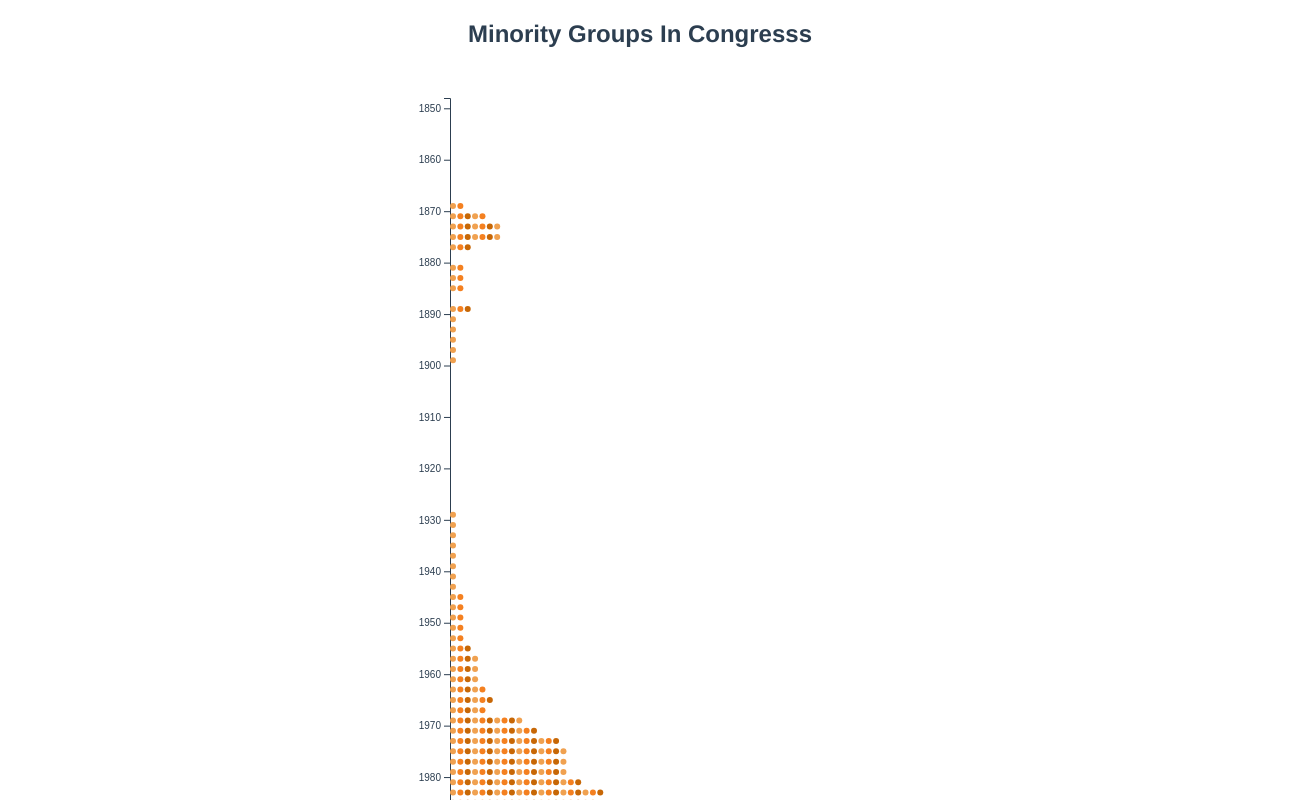
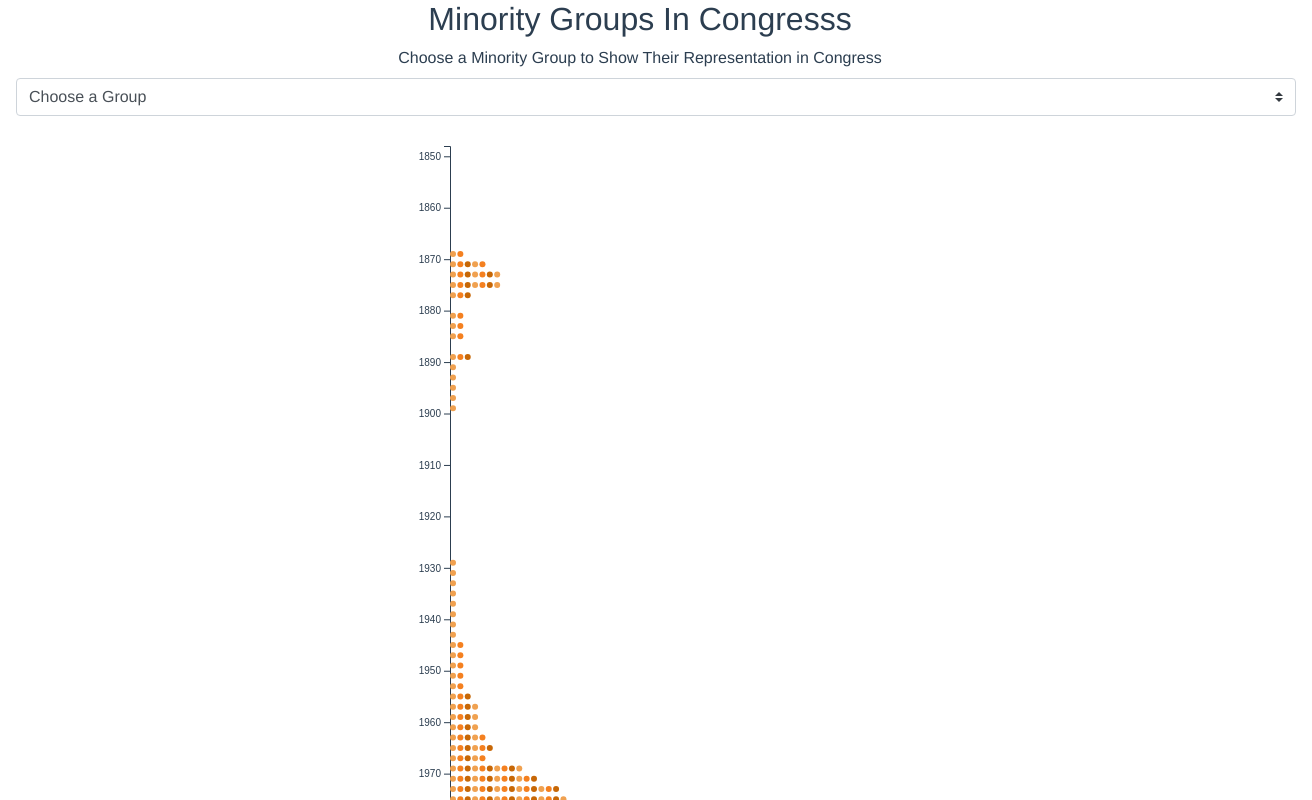
Before and after one commit to ritabc/congress-groups, a Vue app: page /timeline in a window 1280 px wide. Shown: the top 800 px of the page, 1312 px wide, since content can reach past the window. Built offline with nearby package versions, Linux system fonts and the light colour scheme.

Commit message:
Add dropdown select (bootstrap-vue)

```diff
--- a/package.json
+++ b/package.json
@@ -8,6 +8,8 @@
     "test:unit": "vue-cli-service test:unit"
   },
   "dependencies": {
+    "bootstrap": "^4.5.3",
+    "bootstrap-vue": "^2.17.3",
     "core-js": "^3.6.5",
     "d3": "^6.2.0",
     "vue": "^2.6.12",
--- a/src/components/timeline.vue
+++ b/src/components/timeline.vue
@@ -1,5 +1,10 @@
 <template>
   <div>
+    <label
+      >Choose a Minority Group to Show Their Representation in Congress</label
+    >
+    <b-form-select v-model="group" v-bind:options="groups" class="mx-3">
+    </b-form-select>
     <div id="timeline"></div>
   </div>
 </template>
@@ -12,6 +17,17 @@ export default {
     return {
       msg: "Message in Timeline",
       dataToUse: {},
+      group: null,
+      groups: [
+        {
+          value: null,
+          text: "Choose a Group",
+        },
+        { value: "Black", text: "Black Americans" },
+        { value: "Women", text: "Female Americans" },
+        { value: "Hispanic", text: "Hispanic Americans" },
+        { value: "APA", text: "Asian Pacific Americans" },
+      ],
     };
   },
   mounted() {
--- a/src/main.js
+++ b/src/main.js
@@ -1,6 +1,8 @@
 import Vue from 'vue'
 import App from './App.vue'
 import router from './router/index'
+import 'bootstrap/dist/css/bootstrap.css'
+import 'bootstrap-vue/dist/bootstrap-vue.css'
 
 Vue.config.productionTip = false
 
--- a/src/router/index.js
+++ b/src/router/index.js
@@ -2,9 +2,11 @@ import Vue from 'vue'
 import VueRouter from 'vue-router'
 import HomePage from './../views/homepage.vue'
 import Timeline from './../components/timeline.vue'
+import { BootstrapVue, IconsPlugin } from 'bootstrap-vue'
 
 Vue.use(VueRouter)
-
+Vue.use(BootstrapVue)
+Vue.use(IconsPlugin)
 const routes = [{
     path: '/', component: HomePage
 },
```
Also changed, not shown: src/App.vue (+0 -19 lines), 1 other file (tests, documents, lock files or other folders).
